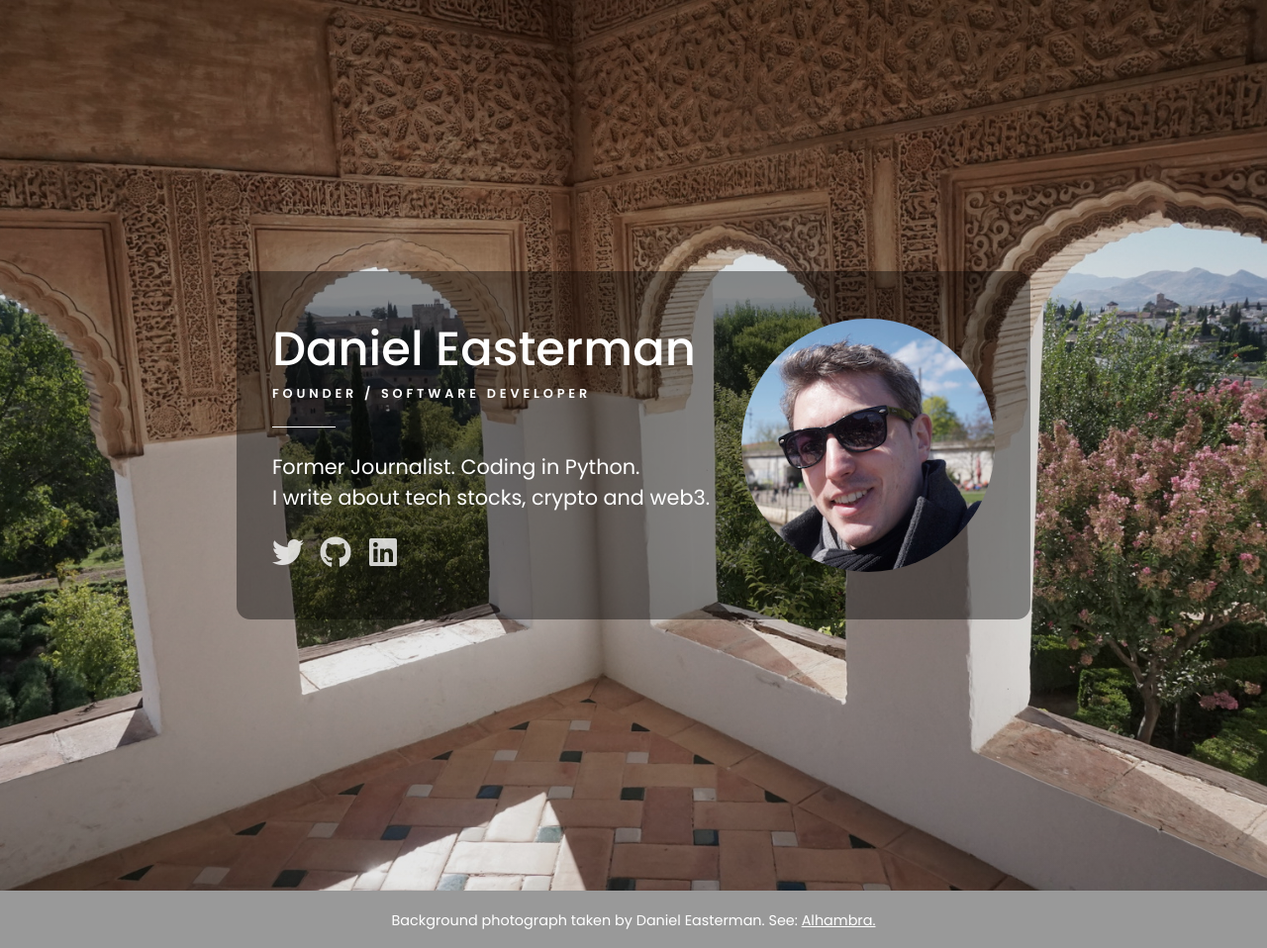
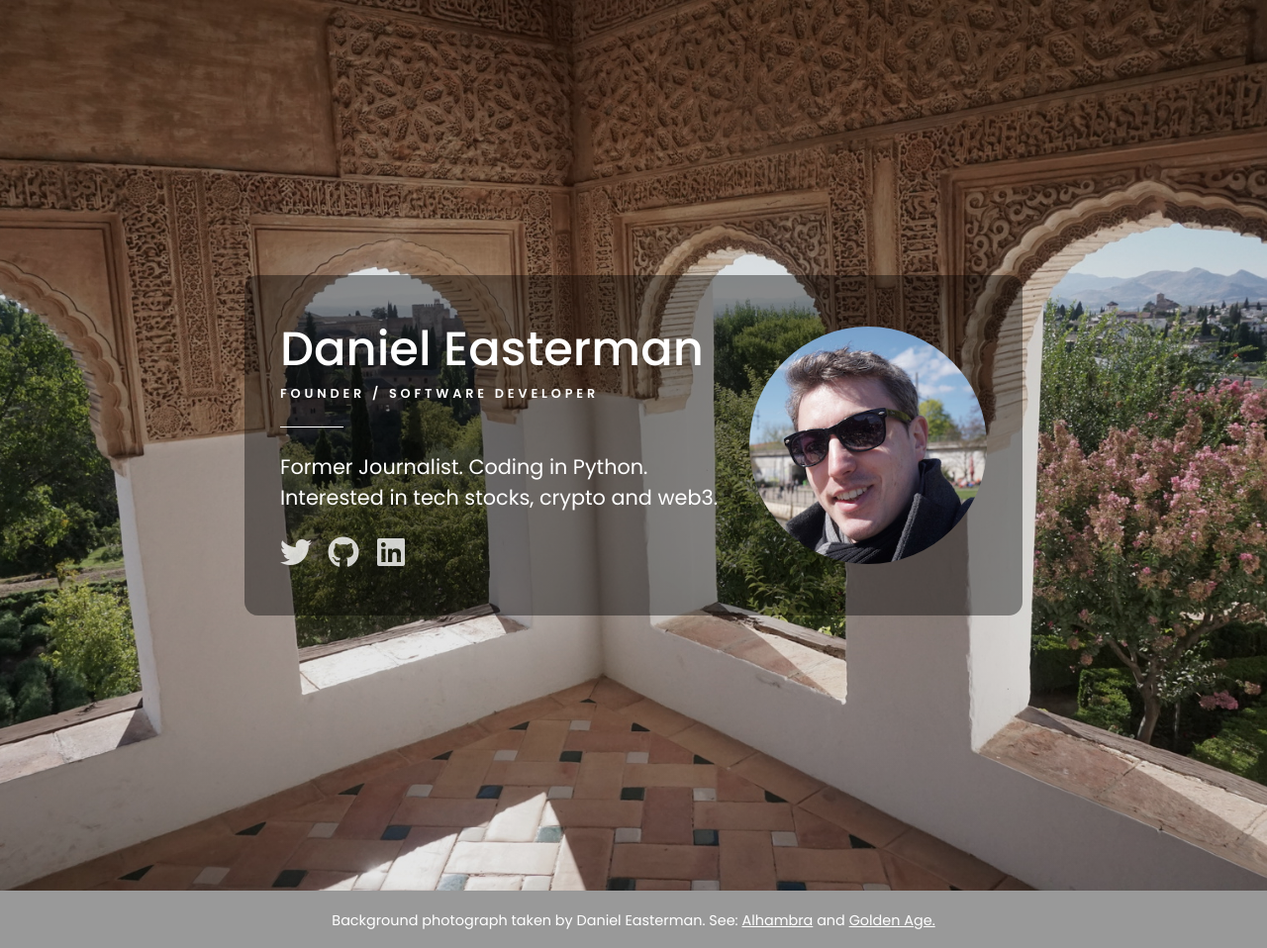
Before and after one commit to daneasterman/daneasterman.github.io, a Jekyll site: the page built from index.html, in a window 1280 px wide. Shown: the whole page at 99% size. Built offline with Jekyll 4.4.1, drawn with Linux system fonts in a browser that asks for light colours; nearby versions of some CDN libraries.

Commit message:
Open link in new tab, copy changes, pfp max width adjust

```diff
--- a/_includes/footer.html
+++ b/_includes/footer.html
@@ -19,7 +19,7 @@
 <footer>
 	<div class="footer_wrapper">
 		<p class="image_reference">
-			Background photograph taken by Daniel Easterman. See: <a href="https://en.wikipedia.org/wiki/Alhambra">Alhambra.</a>
+			Background photograph taken by Daniel Easterman. See: <a target="_blank" href="https://en.wikipedia.org/wiki/Alhambra">Alhambra</a> and <a target="_blank" href="https://en.wikipedia.org/wiki/Islamic_Golden_Age">Golden Age.</a>
 		</p>
 </div>
 </footer>
--- a/_includes/hero.html
+++ b/_includes/hero.html
@@ -20,22 +20,22 @@
         <hr class="hr">
         <div class="description">
           <p>
-            Former Journalist. Coding in Python.<br>I write about tech stocks, crypto and web3.
+            Former Journalist. Coding in Python.<br>Interested in tech stocks, crypto and web3.
           </p>
         </div>
         <ul class="social">
           <li>
-            <a href="https://twitter.com/daneasterman">
+            <a target="_blank"href="https://twitter.com/daneasterman">
               <i class="fab fa-twitter"></i>
             </a>
           </li>
           <li>
-            <a href="https://github.com/daneasterman">
+            <a target="_blank" href="https://github.com/daneasterman">
               <i class="fab fa-github"></i>
             </a>
           </li>
           <li>
-            <a href="https://uk.linkedin.com/in/danieleasterman">
+            <a target="_blank" href="https://uk.linkedin.com/in/danieleasterman">
               <i class="fab fa-linkedin"></i>
             </a>
           </li>
--- a/css/styles.css
+++ b/css/styles.css
@@ -52,8 +52,8 @@ a {
 }
 
 .side {
-  max-height: 20rem;
-  max-width: 20rem;
+  max-height: 15rem;
+  max-width: 15rem;
 }
 
 .wallpaper,
```
